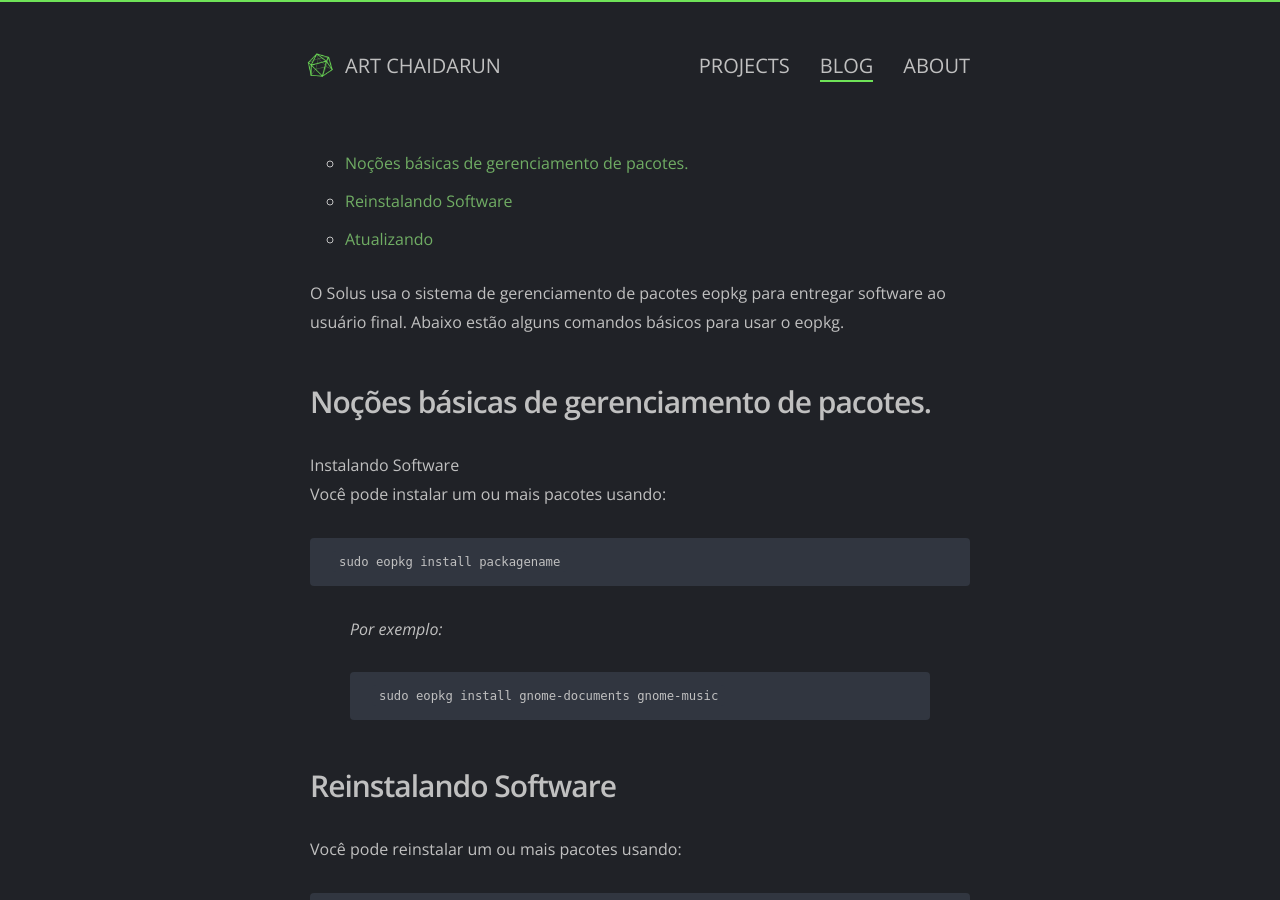
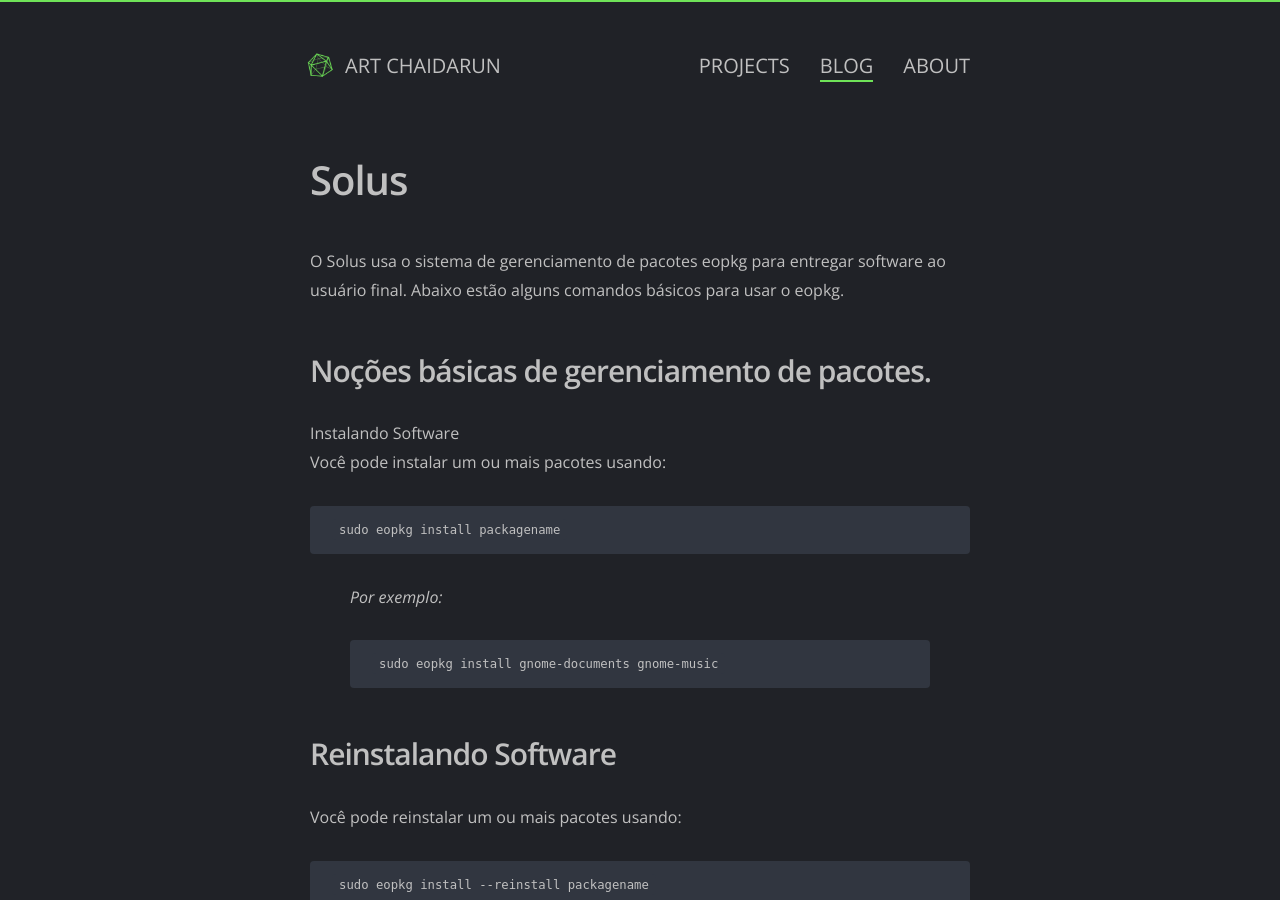
Before and after one commit to Nilsonsoft/nilsonsoft.github.ioBLOG1, a Jekyll site: the page built from blog/_posts/2017-08-06-eopkg-detalhes.md, in a window 1280 px wide and 900 px high. Built offline with Jekyll 4.4.1, drawn with Linux system fonts in a browser that asks for light colours; Markdown is read by kramdown in place of the engine named in the settings; comment, search, counter and statistics services are not loaded; part of the change alters nothing that is shown.

Commit message:
Add files via upload

```diff
--- a/blog/_posts/2017-08-06-eopkg-detalhes.md
+++ b/blog/_posts/2017-08-06-eopkg-detalhes.md
@@ -1,14 +1,11 @@
 ---
+description: Eopkg detalhes.
+h1: Solus
 layout: post
-title:  "eopkg detalhes"
-date:   2018-08-06 15:14:54
-categories: Linux distribuição
-tags: solus bash terminal
-author: Nilsonlinux
+pagetitle: eopkg detalhes
+tags: ["linux"]
+comments: true
 ---
-
-* content
-{:toc}
 
 O Solus usa o sistema de gerenciamento de pacotes eopkg para entregar software ao usuário final.
 Abaixo estão alguns comandos básicos para usar o eopkg.
```
